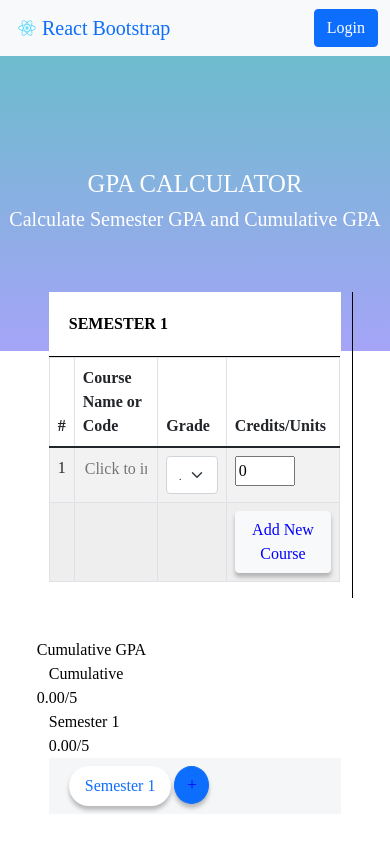
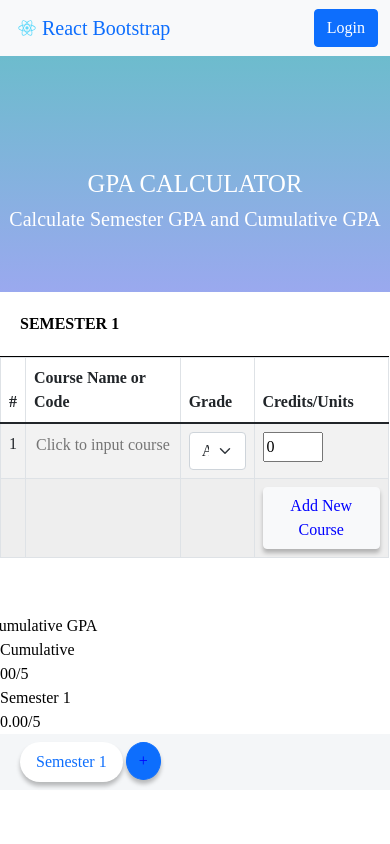
Before and after one commit to Josh596/gpa-calculator, a React (Create React App) app in the folder gpa-calculator/: page / in a window 390 px wide. Built offline with nearby package versions, Linux system fonts and the light colour scheme.

Commit message:
rmobile-responsiveness

```diff
--- a/gpa-calculator/src/App.css
+++ b/gpa-calculator/src/App.css
@@ -78,3 +78,11 @@ button{
 .col-header{
   padding: 20px;
 }
+
+@media only screen and (max-width: 768px){
+  .gpa-card-div{
+    top: 80%;
+    width: 100%;
+
+  }
+}
```
Also changed, not shown: gpa-calculator/package.json (+7 -1 lines), 1 other file (tests, documents, lock files or other folders).
